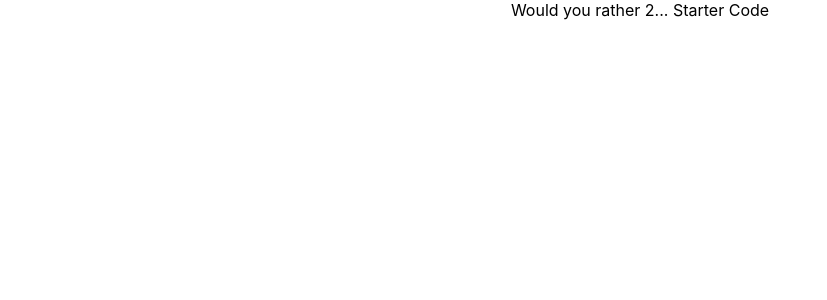
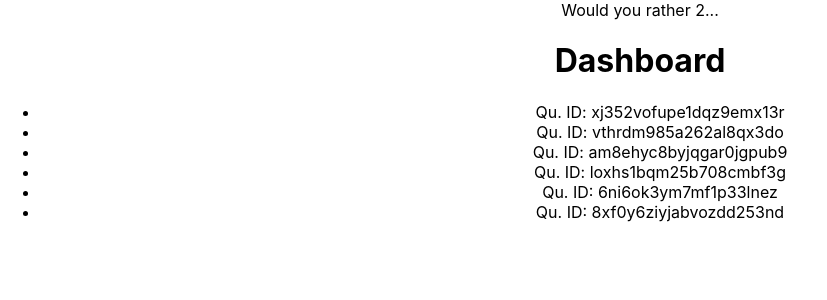
Before and after one commit to C-Sharkey/would-you-rather-v2, a React (Create React App) app: page / in a window 1280 px wide. Shown: the top 300 px of the page, without its empty margins (0-827 px from the left). Built offline with nearby package versions, Linux system fonts and the light colour scheme.

Commit message:
Created Dashboard - connected to store - displaying question IDs

```diff
--- a/src/components/App.js
+++ b/src/components/App.js
@@ -2,6 +2,7 @@
 import '../App.css';
 import { connect } from 'react-redux'
 import { handleInitialData } from '../actions/shared'
+import Dashboard from './Dashboard';
 
 
 class App extends Component {
@@ -12,10 +13,18 @@
     return (
       <div className="App">
         Would you rather 2...
-        Starter Code
+
+        {this.props.loading === true
+          ? null
+          : <Dashboard /> }
       </div>
     );
   }
+}
 
+function mapStateToProps ({ authedUser }) {
+  return {
+    loading: authedUser === null
+  }
 }
-export default connect()(App);
+export default connect(mapStateToProps)(App);
--- /dev/null
+++ b/src/components/Dashboard.js
@@ -0,0 +1,29 @@
+import React, { Component } from 'react'
+import { connect } from 'react-redux'
+
+class Dashboard extends Component {
+    render(){
+        console.log(this.props)
+        return(
+            <div>
+                <h1>Dashboard</h1>
+                <ul>
+                    {this.props.questionIds.map((id) => (
+                        <li key={id}>
+                            <div>Qu. ID: {id}</div>
+                        </li>
+                    ))}
+                </ul>
+            </div>
+        )
+    }
+}
+
+function mapStateToProps ({ questions }) {
+    return {
+        questionIds: Object.keys(questions)
+            .sort((a,b) => questions[b].timestamp - questions[a].timestamp)
+    }
+}
+
+export default connect(mapStateToProps)(Dashboard)
```
